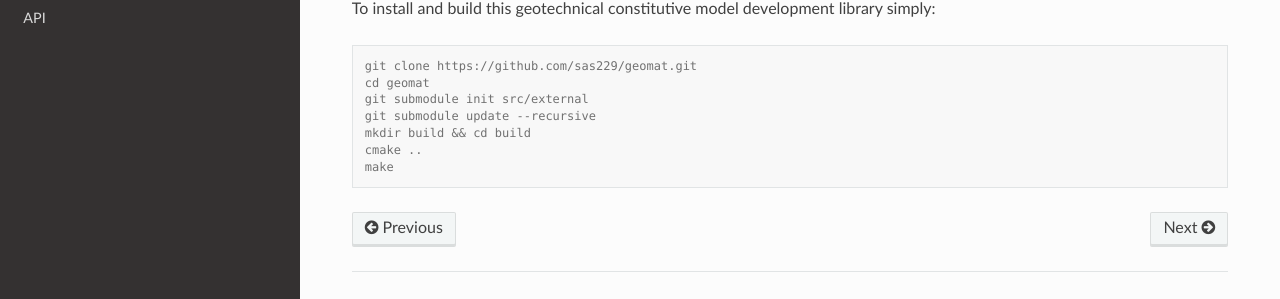
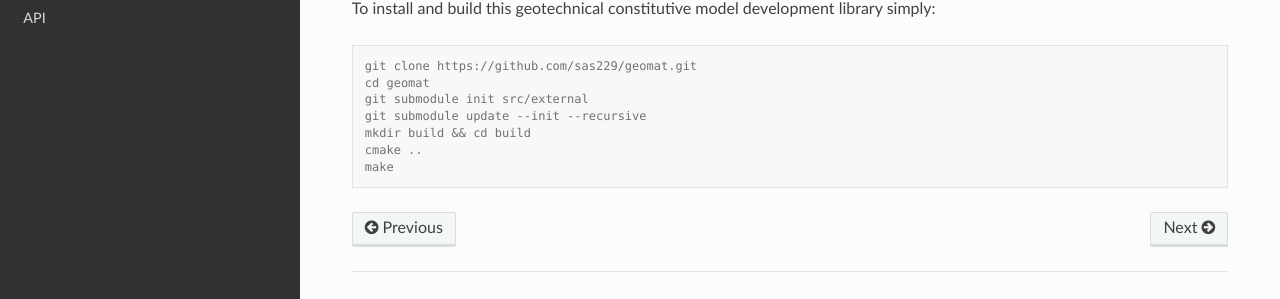
Before and after one commit to sas229/geomat, a Sphinx documentation site: the page built from docs/source/installation.rst, in a window 1280 px wide. Shown: the part 163-462 px from the top of the page. Built offline with Sphinx 7.4.7 and the Read the Docs theme 2.0.0, drawn with Linux system fonts in a browser that asks for light colours.

Commit message:
Minor documentation tweaks.

```diff
--- a/docs/source/api.rst
+++ b/docs/source/api.rst
@@ -78,7 +75,7 @@ The Modified Cam Clay (MCC) model is implemented here. Theory to go here...
     :private-members:
 
 Soft Modified Cam Clay (SMCC)
-^^^^^^^^^^^^^^^^^^^^^^^^^^^^
+^^^^^^^^^^^^^^^^^^^^^^^^^^^^^
 
 The Soft Modified Cam Clay (SMCC) model is implemented here. Theory to go here...
 
--- a/docs/source/conf.py
+++ b/docs/source/conf.py
@@ -5,10 +5,6 @@
 
 # -- Project information -----------------------------------------------------
 # https://www.sphinx-doc.org/en/master/usage/configuration.html#project-information
-
-def setup(app):
-    app.add_css_file('style.css')
-
 
 from sphinx.builders.html import StandaloneHTMLBuilder
 import subprocess
--- a/docs/source/installation.rst
+++ b/docs/source/installation.rst
@@ -8,7 +8,7 @@ To install and build this geotechnical constitutive model development library si
     git clone https://github.com/sas229/geomat.git
     cd geomat
     git submodule init src/external
-    git submodule update --recursive
+    git submodule update --init --recursive
     mkdir build && cd build
     cmake ..
     make
```
Also changed, not shown: other parts of docs/source/api.rst (+0 -3 lines), test.py (line endings or trailing spaces), 4 other files.
